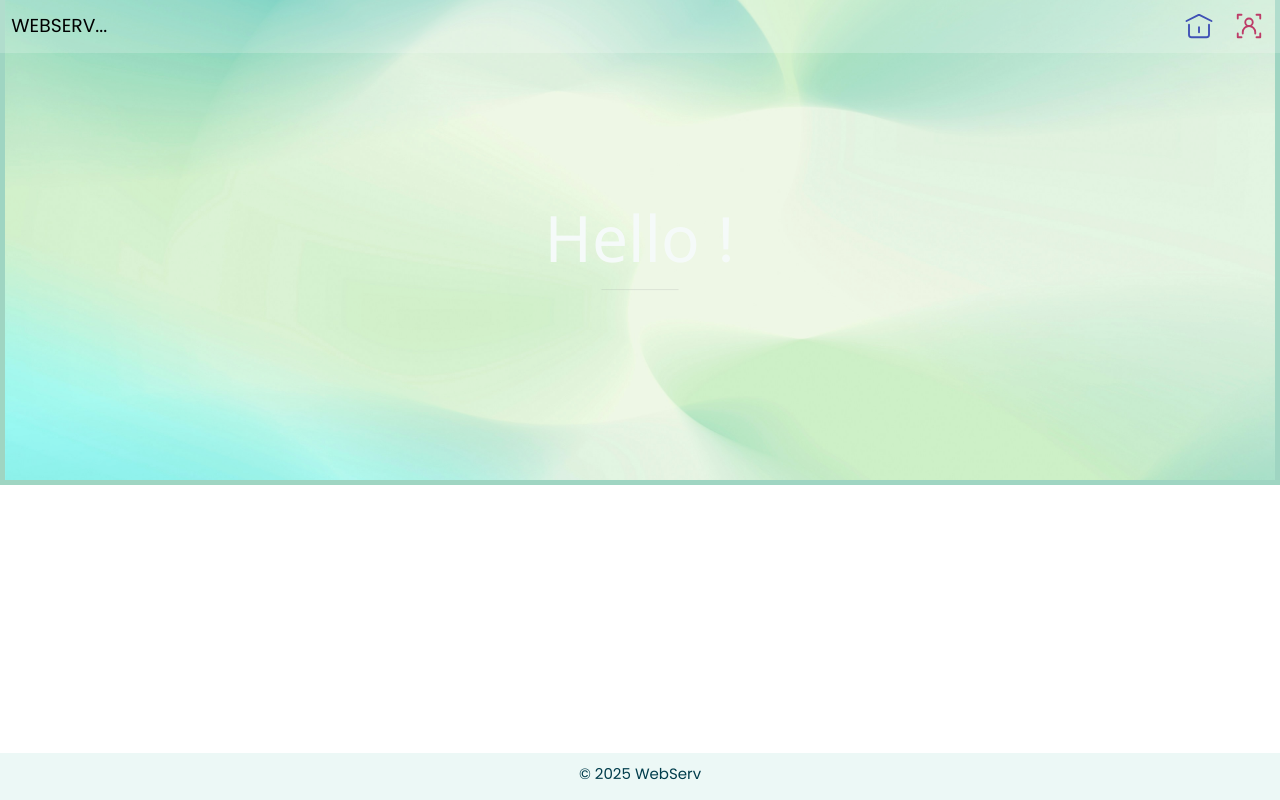
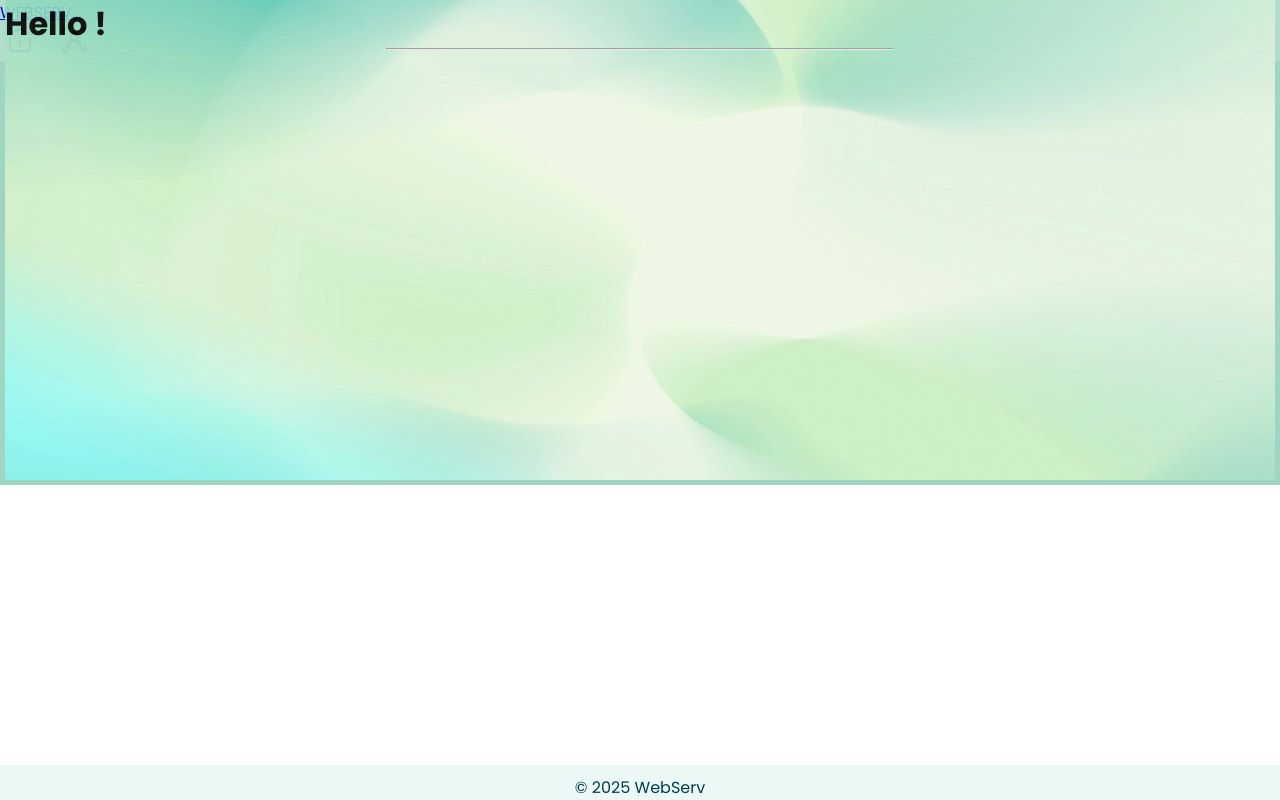
Before and after one commit to IlyanaMegy/Webserv, a plain HTML site: page www/webserv/index.html in a window 1280 px wide. Drawn offline with nearby package versions, Linux system fonts and the light colour scheme; no server answers.

Commit message:
:heavy_plus_sign: [ADD] for more funny tests... no jk just completing

```diff
--- a/www/webserv/index.html
+++ b/www/webserv/index.html
@@ -4,13 +4,13 @@
 	<title>Home</title>
 	<meta charset="utf-8">
 	<meta name="viewport" content="width=device-width, initial-scale=1">
-	<link href="https://cdn.jsdelivr.net/npm/bootstrap@5.3.3/dist/css/bootstrap.min.css" rel="stylesheet">
-	<script src="https://cdn.jsdelivr.net/npm/bootstrap@5.3.3/dist/js/bootstrap.bundle.min.js"></script>
+	<!-- <link href="https://cdn.jsdelivr.net/npm/bootstrap@5.3.3/dist/css/bootstrap.min.css" rel="stylesheet">
+	<script src="https://cdn.jsdelivr.net/npm/bootstrap@5.3.3/dist/js/bootstrap.bundle.min.js"></script> -->
 	<link rel="stylesheet" type="text/css" href="assets/css/style.css">
 	<link rel="stylesheet" type="text/css" href="assets/css/home.css">
 	<script src="assets/js/script.js" defer></script>
-	<link rel="stylesheet" href="https://www.w3schools.com/w3css/4/w3.css">
-	<link rel="stylesheet" href="https://fonts.googleapis.com/css?family=Raleway">
+	<!-- <link rel="stylesheet" href="https://www.w3schools.com/w3css/4/w3.css">
+	<link rel="stylesheet" href="https://fonts.googleapis.com/css?family=Raleway"> -->
 
 	<script>
 		document.addEventListener("DOMContentLoaded", function() {
```
Also changed, not shown: www/webserv/assets/images/favicon.ico (added).
